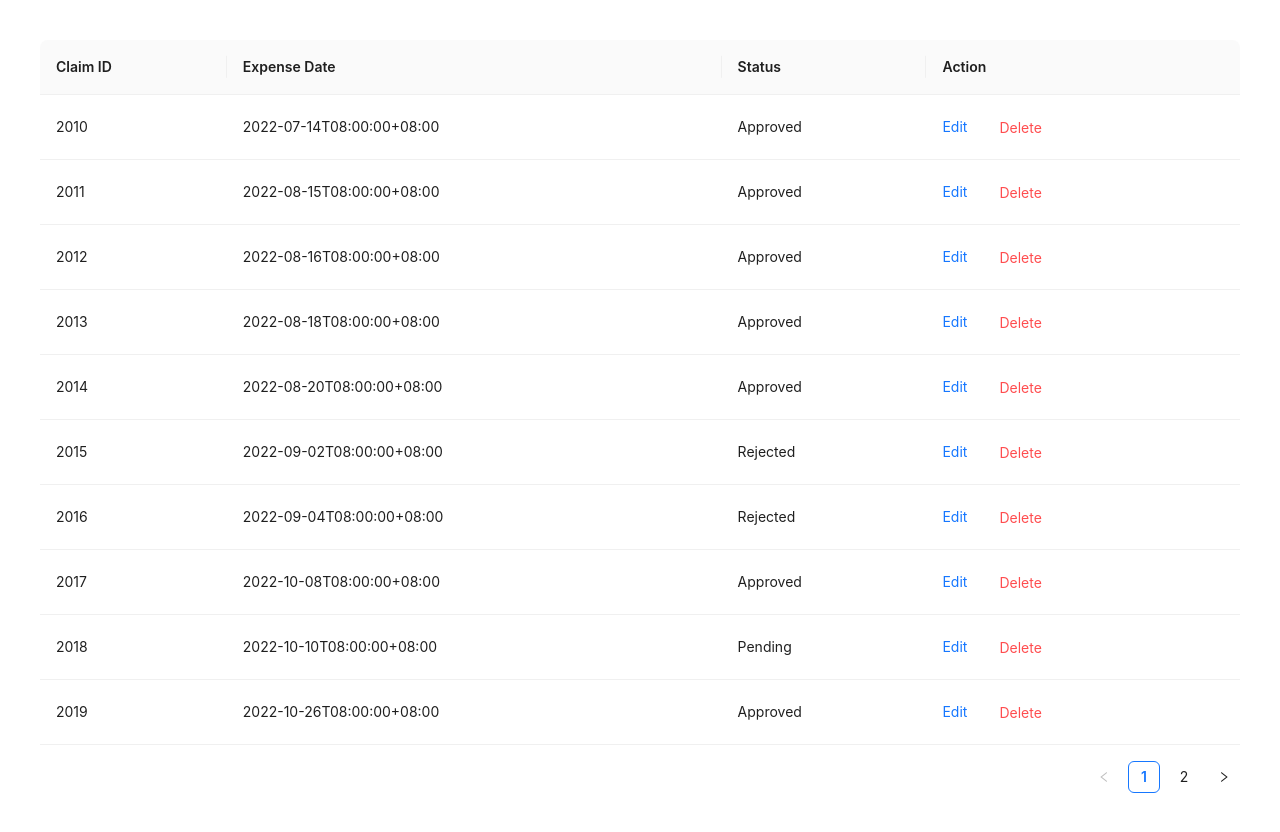
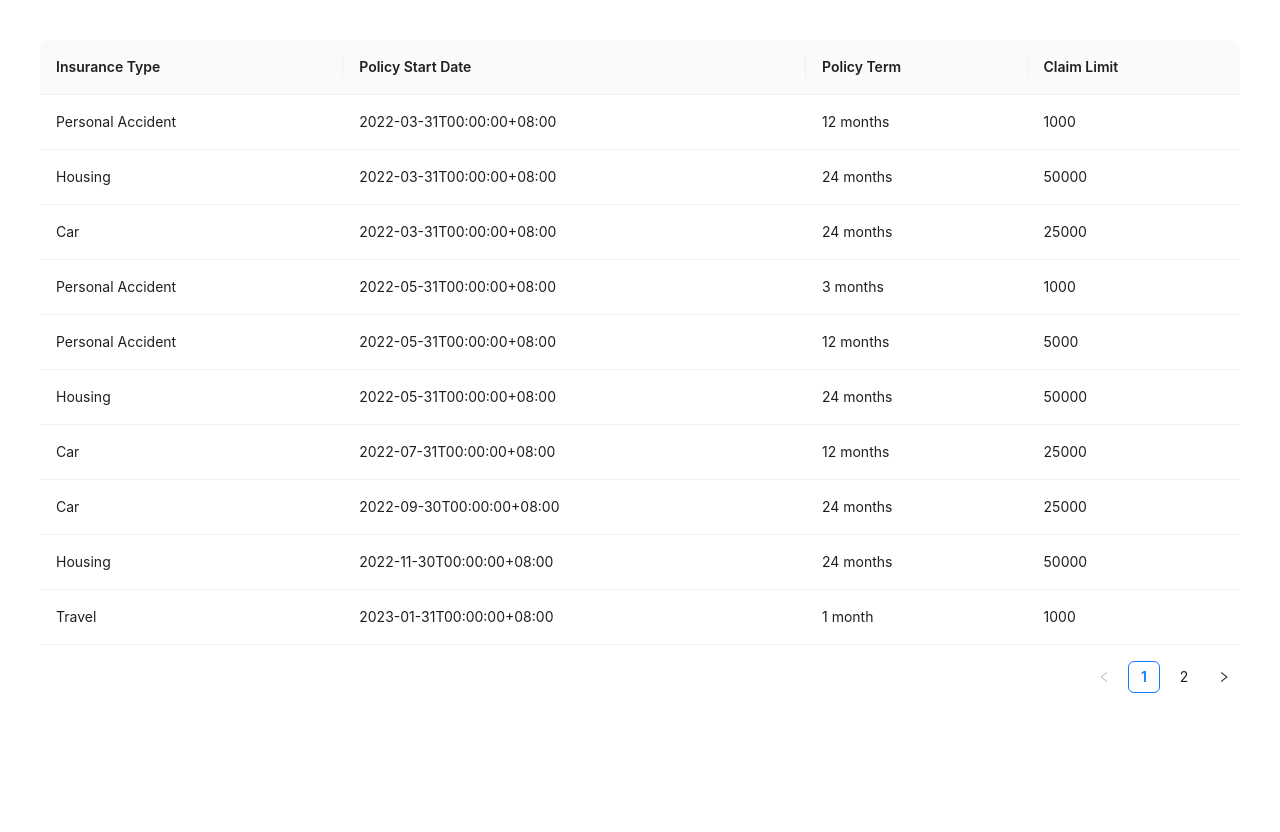
Before and after one commit to ongkahyuan/SEED2021, a React (Create React App) app in the folder my_react_app/: page / in a window 1280 px wide. Shown: the top 832 px of the page. After the commit the page ends 800 px from the top, so only its background shows below. Built offline with nearby package versions, Linux system fonts and the light colour scheme.

Commit message:
policy table

```diff
--- a/my_react_app/src/App.js
+++ b/my_react_app/src/App.js
@@ -1,10 +1,11 @@
 import './App.css';
 import ClaimTable from './components/claims';
+import PolicyTable from './components/policy';
 
 function App() {
   return (
     <div className="App">
-      <ClaimTable />
+      <PolicyTable />
     </div>
   );
 }
--- /dev/null
+++ b/my_react_app/src/components/policy.js
@@ -0,0 +1,159 @@
+import { Table, Space, Popconfirm, Button } from 'antd';
+
+
+const columns = [
+    {
+        title: 'Insurance Type',
+        dataIndex: 'Insurance Type',
+        key: 'Insurance Type',
+    },
+    ,
+    {
+        title: 'Policy Start Date ',
+        dataIndex: 'PolicyStartDate',
+        key: 'PolicyStartDate',
+    },
+    {
+        title: 'Policy Term',
+        dataIndex: 'PolicyTerm',
+        key: 'PolicyTerm',
+    },
+    {
+        title: 'Claim Limit',
+        dataIndex: 'ClaimLimit',
+        key: 'ClaimLimit',
+    },
+
+];
+
+const data = [
+    {
+        "InsuranceID": 1005,
+        "EmployeeID": 58001002,
+        "Insurance Type": "Personal Accident",
+        "PolicyStartDate": "2022-03-31T00:00:00+08:00",
+        "PolicyTerm": "12 months",
+        "PolicyEndDate": "2023-03-31T00:00:00+08:00",
+        "ClaimLimit": 1000.00,
+        "RemainingClaimLimit": 400.00
+       },
+       {
+        "InsuranceID": 1006,
+        "EmployeeID": 58001002,
+        "Insurance Type": "Housing",
+        "PolicyStartDate": "2022-03-31T00:00:00+08:00",
+        "PolicyTerm": "24 months",
+        "PolicyEndDate": "2024-03-31T00:00:00+08:00",
+        "ClaimLimit": 50000.00,
+        "RemainingClaimLimit": 50000.00
+       },
+       {
+        "InsuranceID": 1007,
+        "EmployeeID": 58001002,
+        "Insurance Type": "Car",
+        "PolicyStartDate": "2022-03-31T00:00:00+08:00",
+        "PolicyTerm": "24 months",
+        "PolicyEndDate": "2024-03-31T00:00:00+08:00",
+        "ClaimLimit": 25000.00,
+        "RemainingClaimLimit": 20000.00
+       },
+       {
+        "InsuranceID": 1008,
+        "EmployeeID": 58001003,
+        "Insurance Type": "Personal Accident",
+        "PolicyStartDate": "2022-05-31T00:00:00+08:00",
+        "PolicyTerm": "3 months",
+        "PolicyEndDate": "2022-08-31T00:00:00+08:00",
+        "ClaimLimit": 1000.00,
+        "RemainingClaimLimit": 800.00
+       },
+       {
+        "InsuranceID": 1009,
+        "EmployeeID": 58001004,
+        "Insurance Type": "Personal Accident",
+        "PolicyStartDate": "2022-05-31T00:00:00+08:00",
+        "PolicyTerm": "12 months",
+        "PolicyEndDate": "2023-05-31T00:00:00+08:00",
+        "ClaimLimit": 5000,
+        "RemainingClaimLimit": 4600
+       },
+       {
+        "InsuranceID": 1010,
+        "EmployeeID": 58001004,
+        "Insurance Type": "Housing",
+        "PolicyStartDate": "2022-05-31T00:00:00+08:00",
+        "PolicyTerm": "24 months",
+        "PolicyEndDate": "2024-05-31T00:00:00+08:00",
+        "ClaimLimit": 50000.00,
+        "RemainingClaimLimit": 50000.00
+       },
+       {
+        "InsuranceID": 1011,
+        "EmployeeID": 58001003,
+        "Insurance Type": "Car",
+        "PolicyStartDate": "2022-07-31T00:00:00+08:00",
+        "PolicyTerm": "12 months",
+        "PolicyEndDate": "2023-07-31T00:00:00+08:00",
+        "ClaimLimit": 25000.00,
+        "RemainingClaimLimit": 25000.00
+       },
+       {
+        "InsuranceID": 1012,
+        "EmployeeID": 58001004,
+        "Insurance Type": "Car",
+        "PolicyStartDate": "2022-09-30T00:00:00+08:00",
+        "PolicyTerm": "24 months",
+        "PolicyEndDate": "2024-09-30T00:00:00+08:00",
+        "ClaimLimit": 25000.00,
+        "RemainingClaimLimit": 25000.00
+       },
+       {
+        "InsuranceID": 1013,
+        "EmployeeID": 58001001,
+        "Insurance Type": "Housing",
+        "PolicyStartDate": "2022-11-30T00:00:00+08:00",
+        "PolicyTerm": "24 months",
+        "PolicyEndDate": "2024-11-30T00:00:00+08:00",
+        "ClaimLimit": 50000.00,
+        "RemainingClaimLimit": 50000.00
+       },
+       {
+        "InsuranceID": 1014,
+        "EmployeeID": 58001005,
+        "Insurance Type": "Travel",
+        "PolicyStartDate": "2023-01-31T00:00:00+08:00",
+        "PolicyTerm": "1 month",
+        "PolicyEndDate": "2023-02-28T00:00:00+08:00",
+        "ClaimLimit": 1000.00,
+        "RemainingClaimLimit": 1000.00
+       },
+       {
+        "InsuranceID": 1015,
+        "EmployeeID": 58001005,
+        "Insurance Type": "Housing",
+        "PolicyStartDate": "2023-01-31T00:00:00+08:00",
+        "PolicyTerm": "24 months",
+        "PolicyEndDate": "2025-01-31T00:00:00+08:00",
+        "ClaimLimit": 50000.00,
+        "RemainingClaimLimit": 50000.00
+       },
+       {
+        "InsuranceID": 1016,
+        "EmployeeID": 58001001,
+        "Insurance Type": "Travel",
+        "PolicyStartDate": "2023-01-31T00:00:00+08:00",
+        "PolicyTerm": "1 month",
+        "PolicyEndDate": "2023-02-28T00:00:00+08:00",
+        "ClaimLimit": 1000.00,
+        "RemainingClaimLimit": 900.00
+       }
+];
+
+const PolicyTable = () => {
+    return (
+        <Table columns={columns} dataSource={data} style={{margin: '0 auto',
+        padding: '40px',}}/>
+    );
+};
+
+export default PolicyTable;
```
